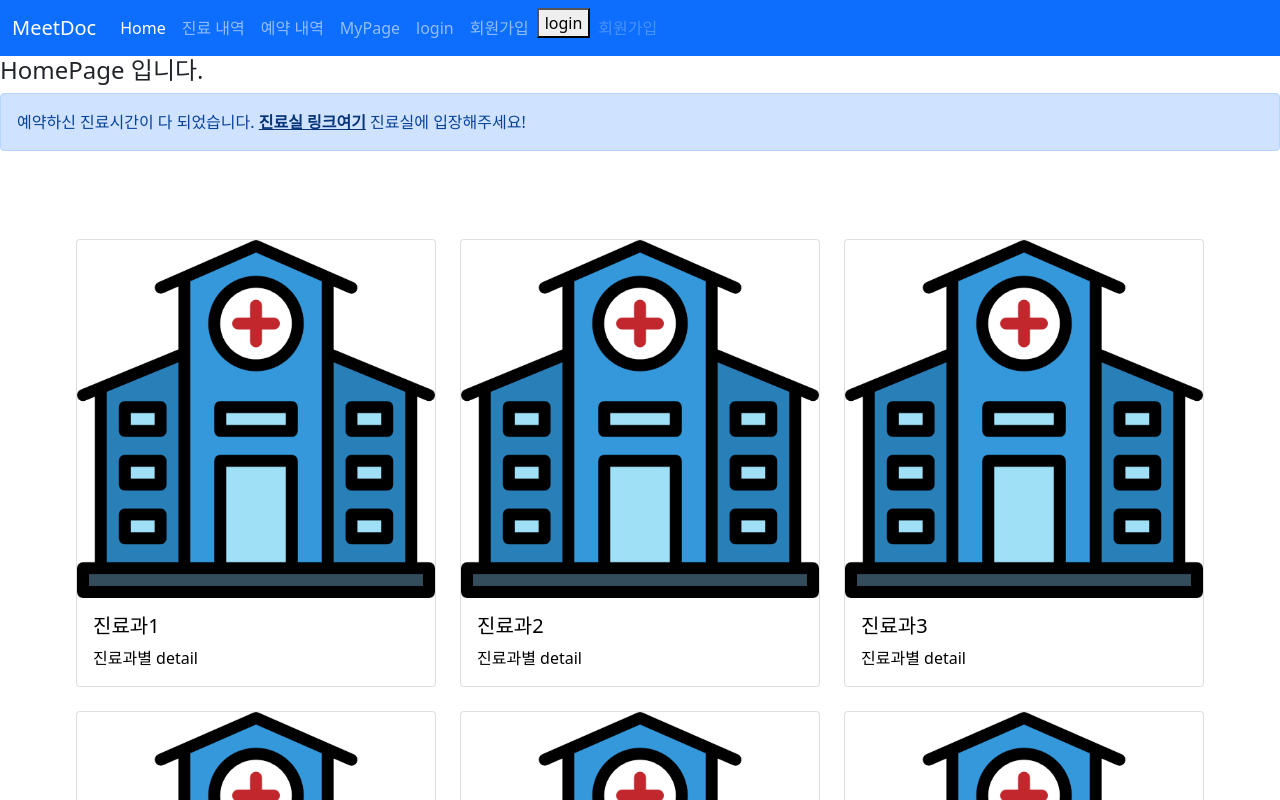
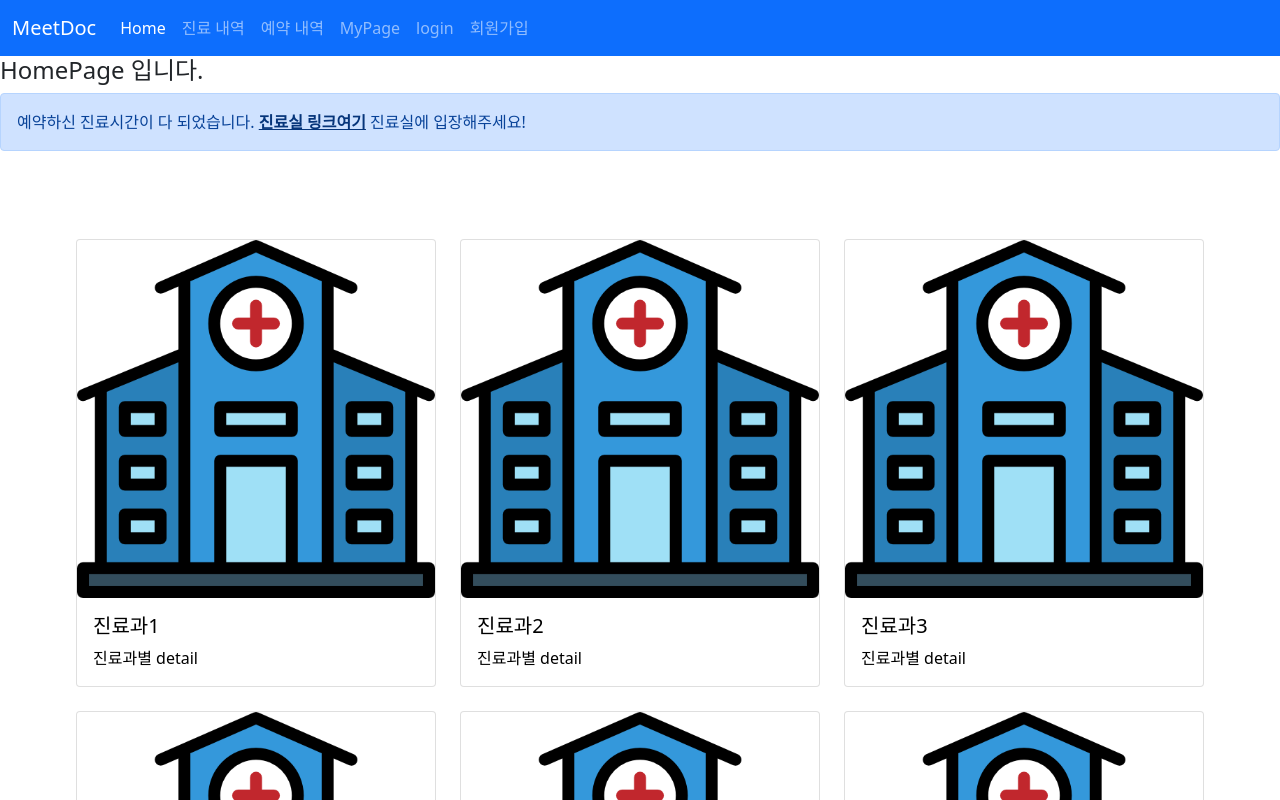
Before and after one commit to pingu9/meetdoc, a Vue app in the folder frontend/: page / in a window 1280 px wide. Shown: the top 800 px of the page. Built offline with nearby package versions, Linux system fonts and the light colour scheme.

Commit message:
[S07P12A302-63] fix : Header Fix
Header Fix

```diff
--- a/frontend/src/components/MainHeader.vue
+++ b/frontend/src/components/MainHeader.vue
@@ -27,12 +27,6 @@
           <!-- <a class="nav-link disabled" href="#" tabindex="-1" aria-disabled="true">회원가입</a> -->
           <a class="nav-link" data-bs-toggle="modal" data-bs-target="#signupModalToggle">회원가입</a>
         </li>
-        <li class="nav-item">
-          <button data-bs-toggle="modal" data-bs-target="#loginModal">login</button>
-        </li>
-        <li class="nav-item">
-          <a class="nav-link disabled" href="#" tabindex="-1" aria-disabled="true">회원가입</a>
-        </li>
       </ul>
     </div>
   </div>
```
